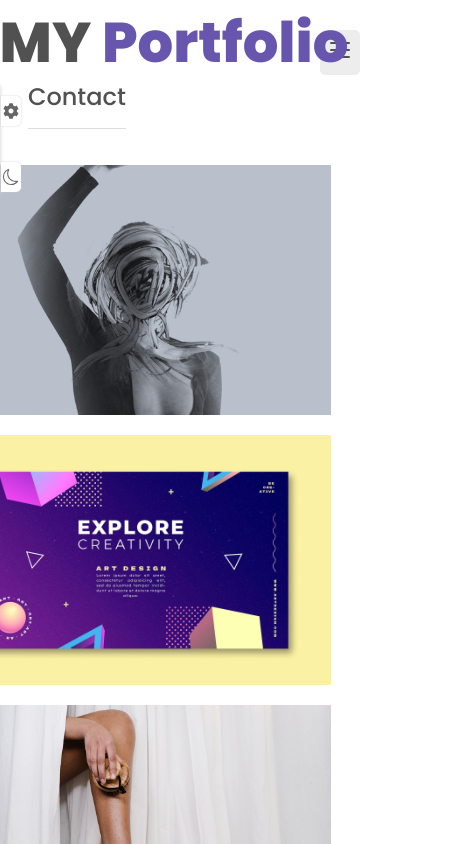
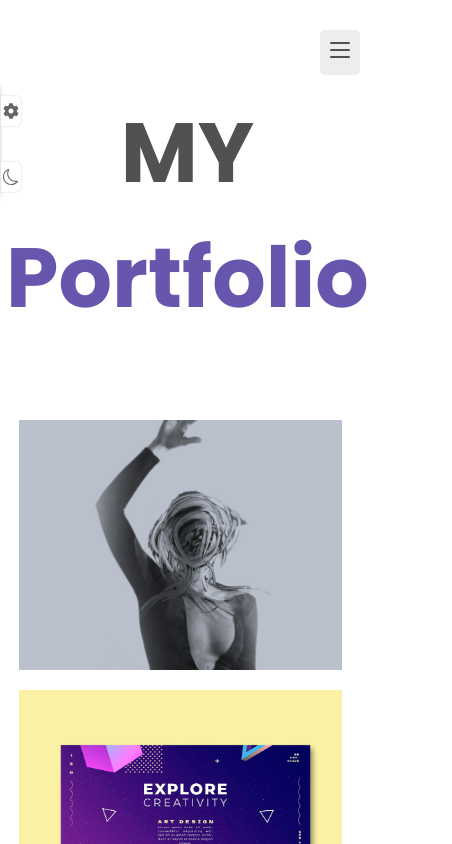
Before and after one commit to Owolusi/Writers-portfolio, a React (Vite) app: page /Portfolio in a window 390 px wide. Shown: the top 844 px of the page, 452 px wide, since content can reach past the window. Built offline with nearby package versions, Linux system fonts and the light colour scheme.

Commit message:
mobile responsiveness

```diff
--- a/index.html
+++ b/index.html
@@ -2,7 +2,7 @@
 <html lang="en">
   <head>
     <meta charset="UTF-8" />
-    <meta name="viewebsitewport" content="width=device-width, initial-scale=1.0" />
+    <meta name="viewport" content="width=device-width, initial-scale=1.0" />
     <title>Porfolio</title>
   </head>
   <body>
--- a/src/pages/about/About.css
+++ b/src/pages/about/About.css
@@ -169,3 +169,29 @@
     margin: 20px;
     padding-right: 20px;
 }
+
+@media screen and (max-width:900px) {
+
+
+    .section__title{
+        margin-top: 20px;
+        position: relative;
+        margin-right: 0;
+    }
+
+    .about{
+        font-size: 30px;
+
+    }
+    .about__container, .info__list, .stats, .resume__container {
+        display: block;
+        margin: auto;
+    }
+    .skills__container {
+        margin-left: 133px;
+        display: inline-block;
+        text-align: center;
+        justify-items: center;
+    }
+
+}
--- a/src/pages/contact/Contact.css
+++ b/src/pages/contact/Contact.css
@@ -40,7 +40,7 @@
 }
 .contact__socials{
     display: flex;
-    column-gap: 16px;
+    column-gap: 65px;
 }
 .contact__social-link{
     background-color: var(--container-color);
@@ -100,14 +100,15 @@
 
 .contact__section{
   width: 100%;
-  margin: 250px 242px 700px -75px;
+  margin: 94px 0px 0px 0px;
 }
 .contact__container{
   display: block;
+  margin-top: -200px;
 }
 
 .contact__data{
   width: 100%;
-  margin: 240px 242px 951px -75px;
+  margin: 194px 32px 14px 10px;}
+
 }
-}
--- a/src/pages/home/Home.css
+++ b/src/pages/home/Home.css
@@ -54,3 +54,44 @@
     transform: rotate(-15deg);
 
 }
+
+@media screen and (max-width:900px){
+
+
+.home__data{
+    max-width: 600px;
+    margin-inline: auto;
+    padding-top: 10px;
+
+}
+.home__title{
+    margin-top: 53px;
+    position: relative;
+    line-height: 1.24;
+    padding-left: 0px;
+
+}
+.home__description {
+    /* color: black; */
+    font-size: 23px;
+    position: relative;
+    line-height: 2.125;
+    z-index: 2;
+    margin-block: 11px 21px;
+}
+.color__block{
+    width: 94%;
+}
+
+.nav__icon, .nav__name {
+    color: var(--title-color);
+    font-size: 15px;
+
+    margin: -43px;
+    padding: 13px;
+}
+.home__img {
+    height: 77%;
+}
+
+}
--- a/src/pages/home/Home.jsx
+++ b/src/pages/home/Home.jsx
@@ -21,9 +21,7 @@ const Home = () => {
             a passionate front-end developer weaving digital <br/>
             dreams into reality.
              With an artistic flair for design and a code-crafter mindset, <br/>
-             I bring ideas to life on the web. Let's embark on a journey where pixels meet purpose,<br/>
-              creating immersive and user-centric experiences. <br/>
-            Welcome to my digital realm!
+
             </p>
             <Link to='/about' className='button'>
               More About me<span className='button__icon'>
--- a/src/pages/portfolio/portfolio.css
+++ b/src/pages/portfolio/portfolio.css
@@ -121,19 +121,21 @@
 }
 @media screen and (max-width:1024px) {
     .portfolio__section {
+        margin-top: 70px;
         padding-right: 140px;
         display: inline-grid;
         width: 100%;
-        justify-content: center;
-        align-items: center;
-        text-align: center;
-        margin-left: -104px;
+        /* justify-content: center; */
+        /* align-items: center; */
+        /* text-align: center; */
+        margin-left: 6px;
     }
+
 
     .portfolio__container{
         display: inline;
-        width: 180%;
-        margin-right: -4px;
+        width: 100%;
+        margin-left: -12px;
     }
 
 .portfolio__img{
@@ -143,7 +145,6 @@
 }
 .section__title{
     position: relative;
-    margin-right: -306px;
 
 }
 }
--- a/src/pages/portfolio/portfolio.jsx
+++ b/src/pages/portfolio/portfolio.jsx
@@ -8,7 +8,9 @@ const Portfolio = () => {
     <section className='portfolio__section'>
 
       <h2 className="section__title">
+        <h1 className='title'>
         MY <span className=''>Portfolio</span>
+        </h1>
 
       </h2>
      <div className='portfolio__container container grid'>
```
